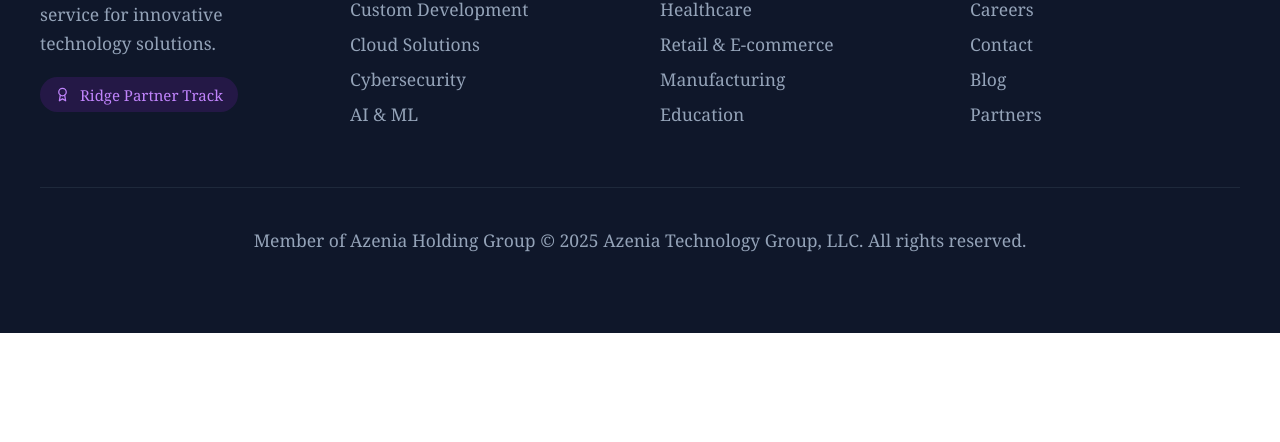
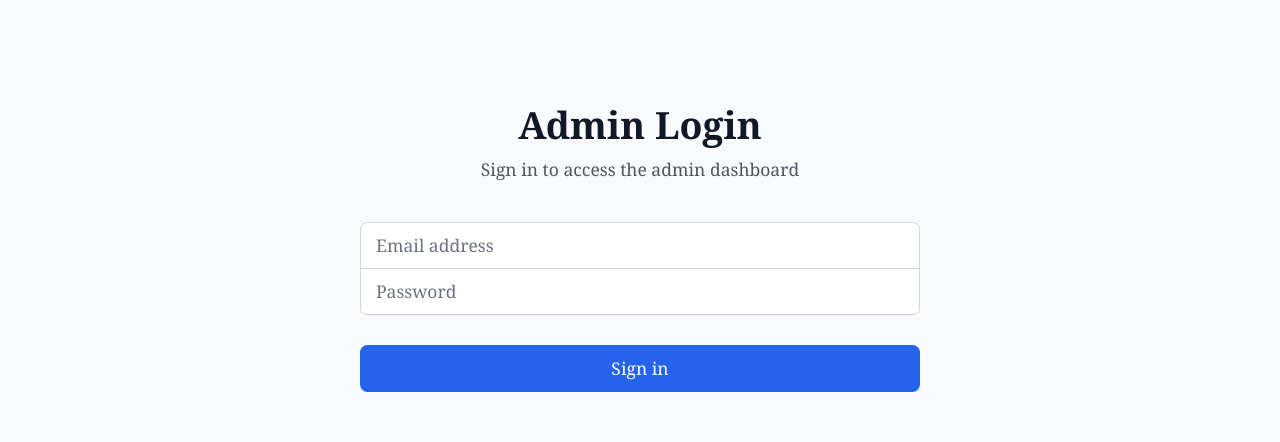
Before and after one commit to azenia-admin/azenia-admin-Azenia-Technology-Website-Draft, a React (Vite) app: page /login in a window 1280 px wide. Shown: the part 249-691 px from the top of the page. Built offline with nearby package versions, Linux system fonts and the light colour scheme; no server answers; a web font is replaced by a local one.

Commit message:
Updated main.tsx

```diff
--- a/src/App.tsx
+++ b/src/App.tsx
@@ -1,6 +1,7 @@
 import { Routes, Route } from 'react-router-dom';
 import Navigation from './components/Navigation';
 import Footer from './components/Footer';
+import ProtectedRoute from './components/ProtectedRoute';
 import Home from './pages/Home';
 import Services from './pages/Services';
 import Industries from './pages/Industries';
@@ -9,6 +10,7 @@ import About from './pages/About';
 import Contact from './pages/Contact';
 import Partner from './pages/Partner';
 import Jobs from './pages/Jobs';
+import Login from './pages/Login';
 import Admin from './pages/Admin';
 
 function App() {
@@ -24,7 +26,12 @@ function App() {
         <Route path="/contact" element={<Contact />} />
         <Route path="/partner" element={<Partner />} />
         <Route path="/jobs" element={<Jobs />} />
-        <Route path="/admin" element={<Admin />} />
+        <Route path="/login" element={<Login />} />
+        <Route path="/admin" element={
+          <ProtectedRoute>
+            <Admin />
+          </ProtectedRoute>
+        } />
       </Routes>
       <Footer />
     </div>
--- /dev/null
+++ b/src/components/ProtectedRoute.tsx
@@ -0,0 +1,20 @@
+import { Navigate } from 'react-router-dom';
+import { useAuth } from '../contexts/AuthContext';
+
+export default function ProtectedRoute({ children }: { children: React.ReactNode }) {
+  const { user, loading } = useAuth();
+
+  if (loading) {
+    return (
+      <div className="min-h-screen flex items-center justify-center">
+        <div className="text-lg text-gray-600">Loading...</div>
+      </div>
+    );
+  }
+
+  if (!user) {
+    return <Navigate to="/login" replace />;
+  }
+
+  return <>{children}</>;
+}
--- /dev/null
+++ b/src/contexts/AuthContext.tsx
@@ -0,0 +1,70 @@
+import { createContext, useContext, useEffect, useState, ReactNode } from 'react';
+import { supabase } from '../lib/supabase';
+import type { User, Session } from '@supabase/supabase-js';
+
+interface AuthContextType {
+  user: User | null;
+  session: Session | null;
+  loading: boolean;
+  signIn: (email: string, password: string) => Promise<{ error: Error | null }>;
+  signOut: () => Promise<void>;
+}
+
+const AuthContext = createContext<AuthContextType | undefined>(undefined);
+
+export const useAuth = () => {
+  const context = useContext(AuthContext);
+  if (!context) {
+    throw new Error('useAuth must be used within an AuthProvider');
+  }
+  return context;
+};
+
+export const AuthProvider = ({ children }: { children: ReactNode }) => {
+  const [user, setUser] = useState<User | null>(null);
+  const [session, setSession] = useState<Session | null>(null);
+  const [loading, setLoading] = useState(true);
+
+  useEffect(() => {
+    supabase.auth.getSession().then(({ data: { session } }) => {
+      setSession(session);
+      setUser(session?.user ?? null);
+      setLoading(false);
+    });
+
+    const { data: { subscription } } = supabase.auth.onAuthStateChange((_event, session) => {
+      (async () => {
+        setSession(session);
+        setUser(session?.user ?? null);
+      })();
+    });
+
+    return () => subscription.unsubscribe();
+  }, []);
+
+  const signIn = async (email: string, password: string) => {
+    try {
+      const { error } = await supabase.auth.signInWithPassword({
+        email,
+        password,
+      });
+      return { error };
+    } catch (error) {
+      return { error: error as Error };
+    }
+  };
+
+  const signOut = async () => {
+    await supabase.auth.signOut();
+  };
+
+  const value = {
+    user,
+    session,
+    loading,
+    signIn,
+    signOut,
+  };
+
+  return <AuthContext.Provider value={value}>{children}</AuthContext.Provider>;
+};
--- a/src/main.tsx
+++ b/src/main.tsx
@@ -1,13 +1,16 @@
 import { StrictMode } from 'react';
 import { createRoot } from 'react-dom/client';
 import { BrowserRouter } from 'react-router-dom';
+import { AuthProvider } from './contexts/AuthContext.tsx';
 import App from './App.tsx';
 import './index.css';
 
 createRoot(document.getElementById('root')!).render(
   <StrictMode>
     <BrowserRouter>
-      <App />
+      <AuthProvider>
+        <App />
+      </AuthProvider>
     </BrowserRouter>
   </StrictMode>
 );
--- a/src/pages/Admin.tsx
+++ b/src/pages/Admin.tsx
@@ -1,8 +1,12 @@
 import { useState, useEffect } from 'react';
-import { Plus, Edit2, Trash2, Save, X } from 'lucide-react';
+import { Plus, Edit2, Trash2, Save, X, LogOut } from 'lucide-react';
+import { useNavigate } from 'react-router-dom';
+import { useAuth } from '../contexts/AuthContext';
 import { supabase, Job } from '../lib/supabase';
 
 export default function Admin() {
+  const navigate = useNavigate();
+  const { signOut } = useAuth();
   const [jobs, setJobs] = useState<Job[]>([]);
   const [loading, setLoading] = useState(true);
   const [editingJob, setEditingJob] = useState<Job | null>(null);
@@ -124,6 +128,11 @@ export default function Admin() {
     setShowForm(false);
   };
 
+  const handleLogout = async () => {
+    await signOut();
+    navigate('/login');
+  };
+
   return (
     <div className="min-h-screen bg-[#0d0d0d] py-12">
       <div className="max-w-6xl mx-auto px-4 sm:px-6 lg:px-8">
@@ -132,6 +141,7 @@ export default function Admin() {
             <h1 className="text-3xl font-bold text-white">Job Management</h1>
             <p className="text-gray-400 mt-1">Create and manage job postings</p>
           </div>
+          <div className="flex items-center gap-3">
             {!showForm && (
               <button
                 onClick={() => setShowForm(true)}
@@ -141,6 +151,14 @@ export default function Admin() {
                 New Job Posting
               </button>
             )}
+            <button
+              onClick={handleLogout}
+              className="flex items-center gap-2 bg-gray-700 text-white px-4 py-2 rounded-lg hover:bg-gray-600 transition-colors"
+            >
+              <LogOut className="w-5 h-5" />
+              Logout
+            </button>
+          </div>
         </div>
 
         {showForm && (
--- /dev/null
+++ b/src/pages/Login.tsx
@@ -0,0 +1,93 @@
+import { useState, FormEvent } from 'react';
+import { useNavigate } from 'react-router-dom';
+import { useAuth } from '../contexts/AuthContext';
+
+export default function Login() {
+  const [email, setEmail] = useState('');
+  const [password, setPassword] = useState('');
+  const [error, setError] = useState('');
+  const [loading, setLoading] = useState(false);
+  const navigate = useNavigate();
+  const { signIn } = useAuth();
+
+  const handleSubmit = async (e: FormEvent) => {
+    e.preventDefault();
+    setError('');
+    setLoading(true);
+
+    const { error } = await signIn(email, password);
+
+    if (error) {
+      setError(error.message || 'Failed to sign in');
+      setLoading(false);
+    } else {
+      navigate('/admin');
+    }
+  };
+
+  return (
+    <div className="min-h-screen bg-gray-50 flex items-center justify-center px-4">
+      <div className="max-w-md w-full space-y-8">
+        <div>
+          <h2 className="mt-6 text-center text-3xl font-bold text-gray-900">
+            Admin Login
+          </h2>
+          <p className="mt-2 text-center text-sm text-gray-600">
+            Sign in to access the admin dashboard
+          </p>
+        </div>
+        <form className="mt-8 space-y-6" onSubmit={handleSubmit}>
+          {error && (
+            <div className="rounded-md bg-red-50 p-4">
+              <p className="text-sm text-red-800">{error}</p>
+            </div>
+          )}
+          <div className="rounded-md shadow-sm -space-y-px">
+            <div>
+              <label htmlFor="email" className="sr-only">
+                Email address
+              </label>
+              <input
+                id="email"
+                name="email"
+                type="email"
+                autoComplete="email"
+                required
+                value={email}
+                onChange={(e) => setEmail(e.target.value)}
+                className="appearance-none rounded-none relative block w-full px-3 py-2 border border-gray-300 placeholder-gray-500 text-gray-900 rounded-t-md focus:outline-none focus:ring-blue-500 focus:border-blue-500 focus:z-10 sm:text-sm"
+                placeholder="Email address"
+              />
+            </div>
+            <div>
+              <label htmlFor="password" className="sr-only">
+                Password
+              </label>
+              <input
+                id="password"
+                name="password"
+                type="password"
+                autoComplete="current-password"
+                required
+                value={password}
+                onChange={(e) => setPassword(e.target.value)}
+                className="appearance-none rounded-none relative block w-full px-3 py-2 border border-gray-300 placeholder-gray-500 text-gray-900 rounded-b-md focus:outline-none focus:ring-blue-500 focus:border-blue-500 focus:z-10 sm:text-sm"
+                placeholder="Password"
+              />
+            </div>
+          </div>
+
+          <div>
+            <button
+              type="submit"
+              disabled={loading}
+              className="group relative w-full flex justify-center py-2 px-4 border border-transparent text-sm font-medium rounded-md text-white bg-blue-600 hover:bg-blue-700 focus:outline-none focus:ring-2 focus:ring-offset-2 focus:ring-blue-500 disabled:opacity-50 disabled:cursor-not-allowed"
+            >
+              {loading ? 'Signing in...' : 'Sign in'}
+            </button>
+          </div>
+        </form>
+      </div>
+    </div>
+  );
+}
```
Lines whose indentation alone changed are shown as unchanged.
